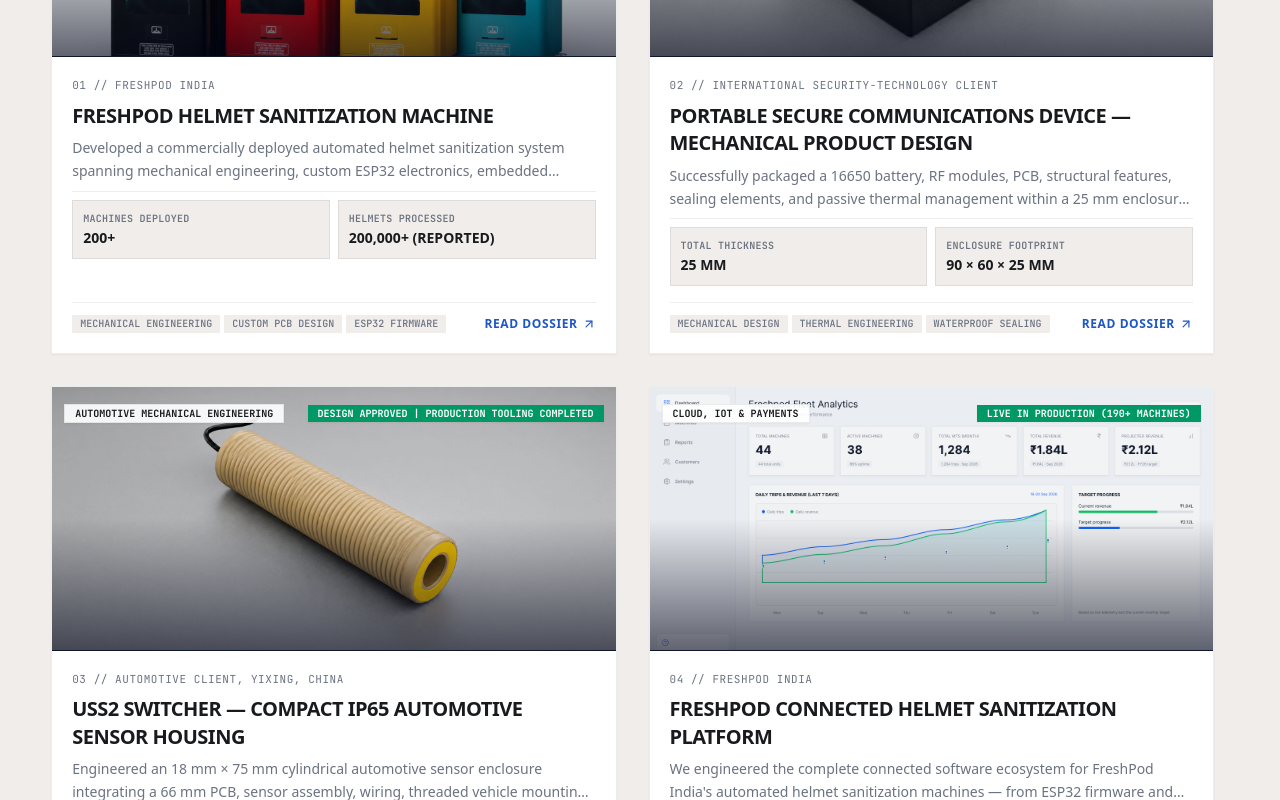
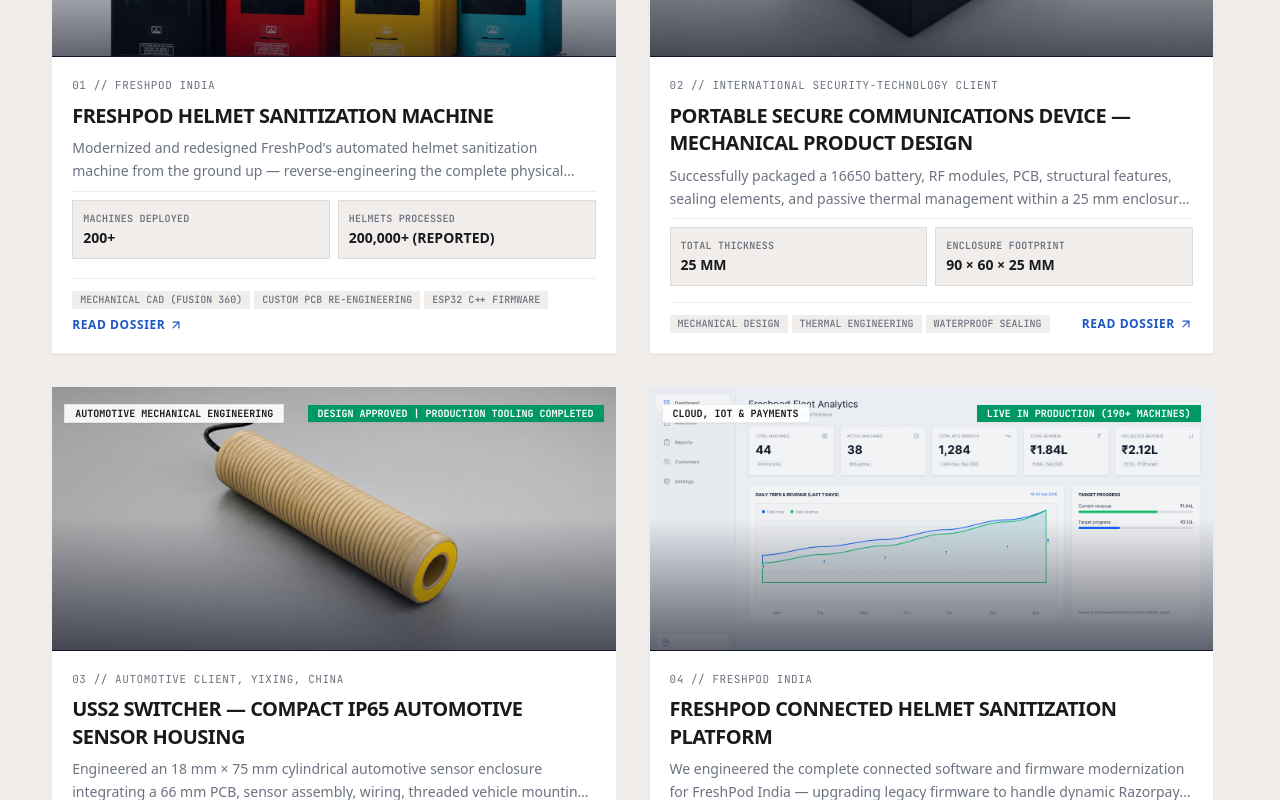
Before and after one commit to HarshaJyos/solvempire_test, a Next.js app: page /work in a window 1280 px wide. Shown: the part 680-1480 px from the top of the page. Built offline with nearby package versions, Linux system fonts and the light colour scheme.

Commit message:
docs: clarify Freshpod modernization scope (CAD redesign in Fusion 360, recreated PCB, dynamic Razorpay QR on DGUS, and OTA/heartbeat analytics)

```diff
--- a/src/content/case-studies.ts
+++ b/src/content/case-studies.ts
@@ -47,24 +47,24 @@ export const caseStudies: CaseStudy[] = [
       { label: "Mechanical components", value: "80+ unique parts" },
     ],
     summary:
-      "Developed a commercially deployed automated helmet sanitization system spanning mechanical engineering, custom ESP32 electronics, embedded firmware, DWIN touchscreen HMI, Razorpay payments, and cloud-based fleet management — 200+ machines operating across 3 countries processing 200,000+ helmets.",
+      "Modernized and redesigned FreshPod's automated helmet sanitization machine from the ground up — reverse-engineering the complete physical assembly in Autodesk Fusion 360 (80+ parts), recreating the master control PCB to eliminate legacy freeze states, rewriting firmware for dynamic Razorpay UPI QR codes, redesigning DGUS HMI tools, and deploying OTA updates with real-time heartbeat telemetry across 200+ machines in 3 countries.",
     highlights: [
-      "80+ unique mechanical components; stainless-steel CNC-fabricated enclosure (5 ft × 2 ft × 2 ft, 50–75 kg)",
-      "Multi-stage automated UV + fogging treatment sequence with magnetic door interlock & safety fail-safes",
-      "Single custom ESP32 control PCB with 12V power architecture, refined across 5+ hardware revisions",
-      "Field-tested thermal & airflow engineering with dedicated ventilation mesh outlet for interior helmet treatment",
-      "Integrated Razorpay payment workflow driving dynamic physical machine access & sanitization cycles",
-      "Up to 10-year engineering support agreement covering mechanical, firmware, PCB, and on-site engineering",
+      "Complete 3D CAD redesign in Autodesk Fusion 360 (80+ unique mechanical components, stainless-steel CNC enclosure)",
+      "Re-engineered custom ESP32 master control PCB from scratch across 5+ revisions, resolving legacy hardware lock-ups",
+      "Redesigned DWIN DGUS display tooling and binary UART protocol to render dynamic Razorpay UPI QR codes natively",
+      "Over-The-Air (OTA) firmware pipeline with dual-partition flash recovery and live machine heartbeat diagnostics",
+      "Field-tested aerodynamic ventilation loop and micro-perforated mesh exhaust for deep interior helmet treatment",
+      "Long-term engineering partnership with up to 10-year support agreement covering mechanical, PCB, and firmware revisions",
     ],
     disciplines: [
-      "Mechanical Engineering",
-      "Custom PCB Design",
-      "ESP32 Firmware",
-      "HMI/UX",
-      "Payment Integration",
-      "Thermal Engineering",
-      "Cloud & OTA",
-      "Production Support",
+      "Mechanical CAD (Fusion 360)",
+      "Custom PCB Re-Engineering",
+      "ESP32 C++ Firmware",
+      "DWIN DGUS HMI",
+      "Razorpay Dynamic UPI",
+      "Thermal Aerodynamics",
+      "OTA Updates & Telemetry",
+      "Volume Production Support",
     ],
     hero: {
       src: "/case_Studies/freshpod.png",
@@ -72,8 +72,8 @@ export const caseStudies: CaseStudy[] = [
     },
     sections: [
       {
-        heading: "Overview & Project Genesis",
-        body: "Freshpod approached our team to develop a commercially deployable automated helmet sanitization machine capable of serving different types of helmets in a compact, operator-assisted public-service environment.\n\nThe project went far beyond simple enclosure styling. Our team engineered the complete mechanical system, custom control PCB, embedded firmware, touchscreen HMI, payment workflow, remote monitoring infrastructure, and production engineering documentation, working closely with Freshpod's manufacturing operation in Andhra Pradesh, India.\n\nThe resulting system has progressed from early prototype development to a fleet of 200+ deployed machines across India, Nepal, and Sri Lanka.",
+        heading: "Overview & Modernization Genesis",
+        body: "FreshPod India had developed an early-generation physical machine for automated helmet sanitization, but was facing severe scaling and field reliability bottlenecks: their legacy control PCB frequently locked up under relay switching loads, the mechanical structure lacked standardized production CAD documentation, the display could not process dynamic payment QR codes, and operators had zero remote observability or OTA update capabilities.\n\nFreshpod partnered with SolveMpire to execute a complete end-to-end modernization. Our team reverse-engineered and redesigned the entire physical machine in Autodesk Fusion 360, recreated the master electronics PCB from scratch, rebuilt the embedded firmware and DGUS HMI tools for dynamic Razorpay UPI integration, and established a cloud-connected fleet management platform with real-time heartbeats and OTA updates.\n\nThe modernized machine scaled from prototype remediation to a robust commercial fleet of 200+ deployed units across India, Nepal, and Sri Lanka.",
       },
       {
         heading: "From Payment to Sanitized Helmet Workflow",
@@ -266,11 +266,11 @@ export const caseStudies: CaseStudy[] = [
       { label: "Software framework", value: "3-year update framework" },
     ],
     summary:
-      "We engineered the complete connected software ecosystem for FreshPod India's automated helmet sanitization machines — from ESP32 firmware and safety-critical machine control to dynamic payments, cloud infrastructure, OTA updates, and centralized fleet management across 190+ deployed machines.",
+      "We engineered the complete connected software and firmware modernization for FreshPod India — upgrading legacy firmware to handle dynamic Razorpay UPI QR codes, building custom DGUS display tooling, deploying dual-partition OTA updates, and building centralized cloud fleet telemetry across 190+ deployed machines.",
     highlights: [
-      "End-to-end stack: ESP32 firmware → Dynamic payments → Cloud backend → Fleet management dashboard",
-      "Dynamic payment session generation with QR pre-fetching to cut customer waiting time",
-      "Cloud infrastructure built on Next.js, Node.js, TypeScript, MongoDB, and Firebase",
+      "Full firmware overhaul: ESP32 FreeRTOS control → Dynamic Razorpay payments → Cloud backend → Fleet telemetry",
+      "Dynamic payment session generation with QR pre-fetching to cut customer waiting time to zero",
+      "Custom DWIN DGUS protocol tools allowing non-browser hardware to render real-time payment QR codes",
       "Centralized fleet management: real-time machine heartbeat, error tracking, revenue metrics, and operator RBAC",
       "Over-the-air (OTA) firmware pipeline enabling remote machine updates without manual field servicing",
       "Two architecture generations deployed across 190+ machines with 3-year software update framework",
@@ -282,8 +282,8 @@ export const caseStudies: CaseStudy[] = [
       "TypeScript",
       "MongoDB",
       "Firebase",
-      "Razorpay",
-      "MQTT",
+      "Razorpay Dynamic UPI",
+      "MQTT Telemetry",
       "OTA Updates",
       "IoT Fleet Management",
     ],
@@ -293,8 +293,8 @@ export const caseStudies: CaseStudy[] = [
     },
     sections: [
       {
-        heading: "Overview: From Hardware to Connected Platform",
-        body: "FreshPod India approached us to develop the complete software and firmware ecosystem for its automated helmet sanitization machines. The challenge was not simply to control UV, fogging, thermal drying, and exhaust systems — it was to build a reliable connected platform capable of operating hundreds of machines in the field, handling payments, guiding customers through the cleaning cycle, and giving operators centralized control over the entire fleet.\n\nWe engineered the system from the embedded machine firmware to the cloud backend and administrative dashboard, creating a unified ecosystem where every machine operates independently while remaining connected to a centralized management platform.",
+        heading: "Overview: Modernizing Machine Control & Fleet Observability",
+        body: "FreshPod India had early-stage machines deployed in the field, but the original software stack suffered from reliability bottlenecks: the machine controller lacked dynamic payment capabilities, operators had no visibility into machine health or revenue, and firmware updates required manual on-site visits.\n\nSolveMpire was engaged to engineer the complete software, firmware, and cloud modernization. We rebuilt the ESP32 firmware with deterministic state control, redesigned the DGUS display tools to handle dynamic Razorpay QR codes, and built a centralized cloud management platform with live heartbeats, transaction analytics, and remote OTA deployment.\n\nToday, the platform connects over 190 machines across India, processing thousands of daily sanitization sessions seamlessly.",
       },
       {
         heading: "Embedded Firmware & Deterministic Machine Control",
@@ -338,11 +338,11 @@ export const caseStudies: CaseStudy[] = [
       { label: "Payment type", value: "Dynamic UPI/QR" },
     ],
     summary:
-      "We designed and engineered FreshPod India's complete embedded HMI experience — from 14 custom machine screens and customer workflows to dynamic QR payments over UART — bringing a modern UI to a DWIN DGUS platform without HTML/JavaScript support.",
+      "We redesigned and engineered FreshPod India's complete embedded HMI experience — building custom DGUS tooling and a binary UART protocol to render dynamic Razorpay UPI QR codes on non-browser hardware across 14 synchronized machine workflow screens.",
     highlights: [
+      "Redesigned DWIN DGUS display tools to accept dynamic Razorpay UPI QR codes natively over binary UART",
       "14 dedicated HMI screens covering the entire payment-to-sanitization customer journey",
-      "Dynamic QR rendering over UART/DGUS protocol on a display without a browser engine",
-      "Tight synchronization between physical machine state (UV/fans/locks) and on-screen graphics",
+      "Tight synchronization between physical machine state (UV/fog/fans/locks) and on-screen graphics",
       "Public-facing UX designed for intuitive step-by-step guidance with zero prior technical knowledge",
       "Integrated payment lifecycle: QR generation → display → webhook verification → automated door release",
     ],
```
Also changed, not shown: src/data/blogs/mechanical-electronics-embedded-product-development.ts (+8 -8 lines).
